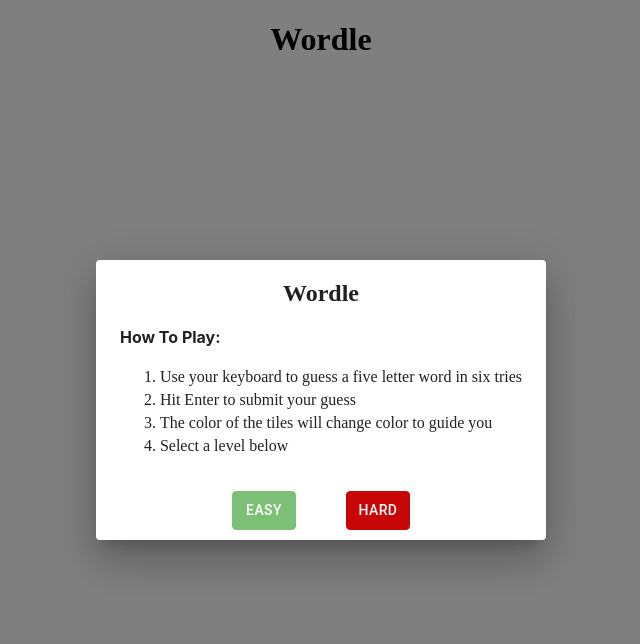
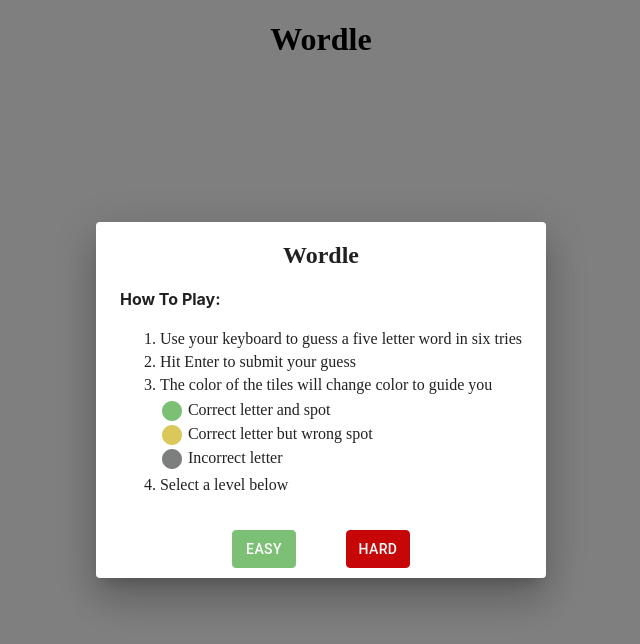
Before and after one commit to jmitch1132/wordle-remake, a React (Create React App) app: page / in a window 1280 px wide. Shown: the top 644 px of the page, without its empty margins (319-959 px from the left). Built offline with nearby package versions, Linux system fonts and the light colour scheme.

Commit message:
add colors to modal

```diff
--- a/src/Components/App.tsx
+++ b/src/Components/App.tsx
@@ -1,5 +1,6 @@
 import { useState } from "react";
 import { Button, Dialog, DialogContent } from "@mui/material";
+import CircleIcon from "@mui/icons-material/Circle";
 
 import Game from "./Game";
 import "../Styles/App.css";
@@ -27,7 +28,20 @@
                   Use your keyboard to guess a five letter word in six tries
                 </li>
                 <li>Hit Enter to submit your guess</li>
-                <li>The color of the tiles will change color to guide you</li>
+                <li>
+                  The color of the tiles will change color to guide you
+                  <div className="colors">
+                    <span className="correctCircle">
+                      <CircleIcon /> Correct letter and spot
+                    </span>
+                    <span className="foundCircle">
+                      <CircleIcon /> Correct letter but wrong spot
+                    </span>
+                    <span className="incorrectCircle">
+                      <CircleIcon /> Incorrect letter
+                    </span>
+                  </div>
+                </li>
                 <li>Select a level below</li>
               </ol>
             </DialogContent>
--- a/src/Styles/App.css
+++ b/src/Styles/App.css
@@ -51,3 +51,25 @@
 li:not(:last-child) {
     margin-bottom: 5px;
  }
+
+ .colors {
+    margin-top: 5px;
+    display: flex;
+    flex-direction: column;
+ }
+
+ .colors svg {
+    vertical-align: middle;
+
+ }
+
+ .correctCircle svg {
+    color: #7bc074;
+    vertical-align: middle;
+ }
+ .foundCircle svg {
+    color: #dbc85b;
+ }
+ .incorrectCircle svg {
+    color: #7d7e7e;
+ }
--- a/src/WordsList/HardWordList.ts
+++ b/src/WordsList/HardWordList.ts
@@ -66,6 +66,7 @@
     'QUINT',
     'QUART',
     'RAVEL',
+    'SNAPE',
     'SPICY',
     'SWIRL',
     'TONIC',
```
